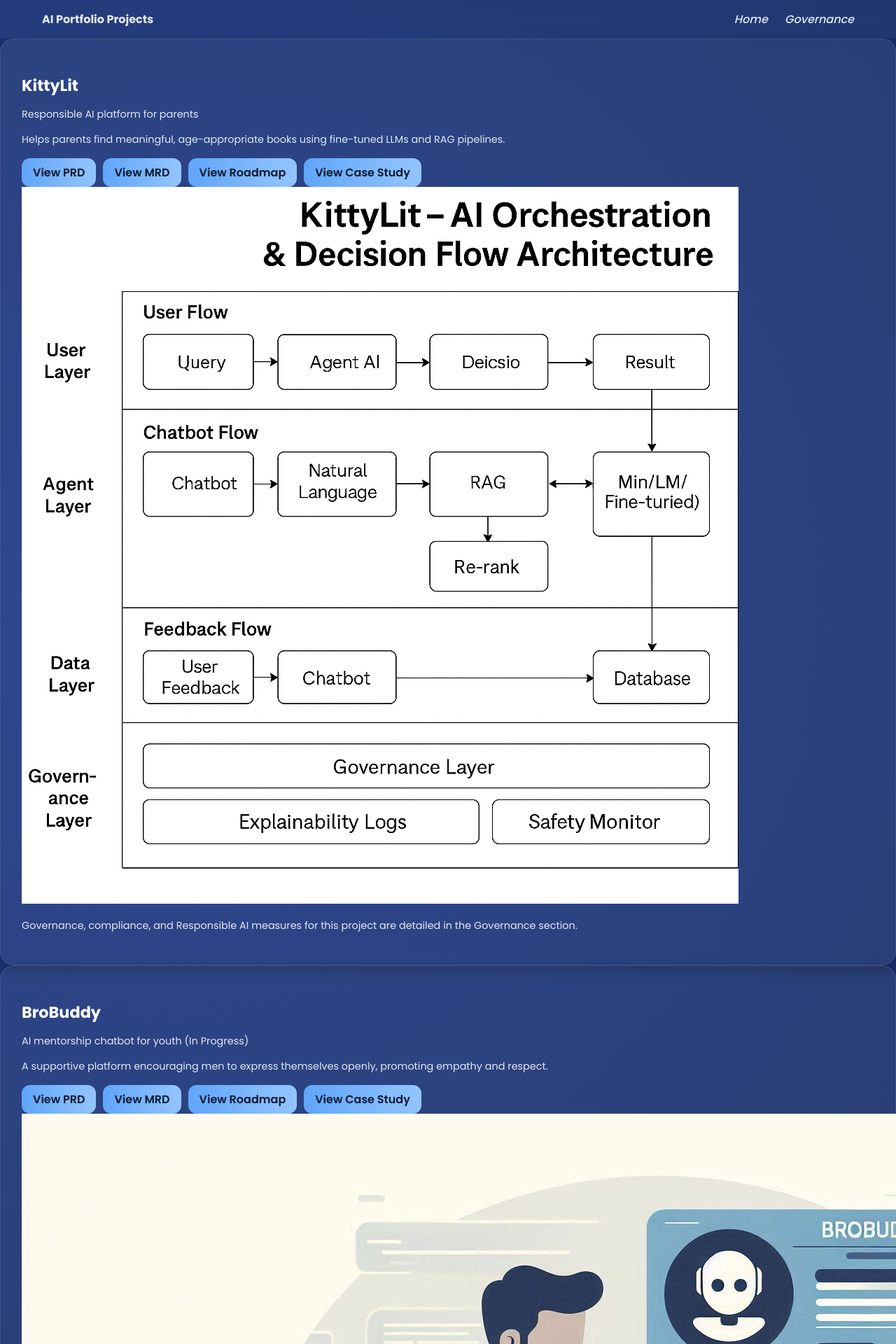
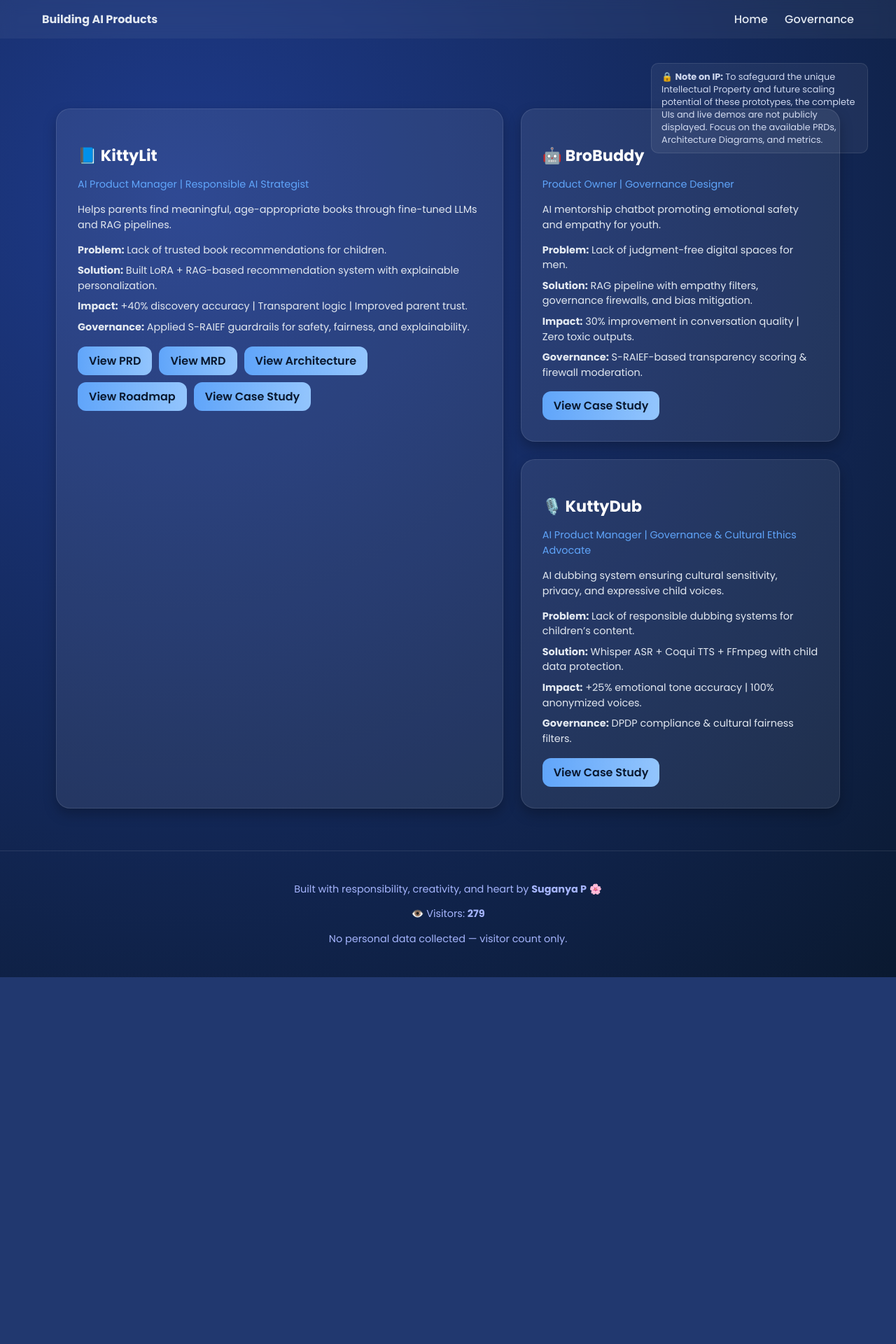
Before and after one commit to suganyaGaurav/Product-Manager-Portfolio, a Flask app: page /projects in a window 1280 px wide; the page is wider, and only the part inside the window is pictured. Shown: the top 1920 px of that part at 70% size. After the commit the page ends 1396 px from the top of that part, so only its background shows below. Run offline with Flask 3, Linux system fonts and the light colour scheme.

Commit message:
Update projects.html

```diff
--- a/templates/projects.html
+++ b/templates/projects.html
@@ -1,125 +1,105 @@
 <!-- ==========================================================
-🌸 Suganya P | Projects Page
-Unified 3-Card Layout | Opens PDFs in New Tab | Blue Audit Theme
+🌸 Suganya P | Projects Page (Final Layout — Case Study Edition)
 ========================================================== -->
-
 <!DOCTYPE html>
 <html lang="en">
 <head>
   <meta charset="UTF-8" />
   <meta name="viewport" content="width=device-width, initial-scale=1.0" />
-  <title>My Projects | Suganya P</title>
-
-  <!-- Main Stylesheet -->
+  <title>Projects | Suganya P</title>
   <link rel="stylesheet" href="{{ url_for('static', filename='css/projects.css') }}">
   <link href="https://fonts.googleapis.com/css2?family=Poppins:wght@400;500;600;700&display=swap" rel="stylesheet">
 </head>
 
 <body>
-
   <!-- ==========================================================
-       🔹 HEADER / NAVIGATION BAR
+       🔹 NAVIGATION BAR
   =========================================================== -->
   <header class="top-bar">
-    <div class="welcome-text"><b>AI Portfolio Projects</b></div>
+    <div class="welcome-text"><b>Building AI Products</b></div>
     <div class="nav-links">
-      <a href="{{ url_for('home') }}" class="link"><i>Home</i></a>
-      <a href="{{ url_for('governance') }}" class="link"><i>Governance</i></a>
+      <a href="{{ url_for('home') }}" class="link">Home</a>
+      <a href="{{ url_for('governance') }}" class="link">Governance</a>
     </div>
   </header>
 
   <!-- ==========================================================
-       💼 PROJECTS SECTION (3 Cards in One Glance)
+       🛡️ IP NOTE (Top Right)
   =========================================================== -->
-  <section class="projects-section">
+  <div class="ip-note">
+    🔒 <strong>Note on IP:</strong> To safeguard the unique Intellectual Property and future scaling potential
+    of these prototypes, the complete UIs and live demos are not publicly displayed.
+    Focus on the available PRDs, Architecture Diagrams, and metrics.
+  </div>
 
-    <!-- 🐾 KITTYLIT -->
-    <div class="project-card">
-      <h2>KittyLit</h2>
-      <p class="tagline">Responsible AI platform for parents</p>
-      <p class="desc">
-        Helps parents find meaningful, age-appropriate books using fine-tuned LLMs and RAG pipelines.
-      </p>
+  <!-- ==========================================================
+       💼 PROJECTS GRID (KittyLit | BroBuddy | KuttyDub)
+  =========================================================== -->
+  <section class="projects-layout">
 
+    <!-- 🩵 KITTYLIT (Full Left Column) -->
+    <div class="project-card kittylit">
+      <h2>📘 KittyLit</h2>
+      <p class="role">AI Product Manager | Responsible AI Strategist</p>
+      <p class="summary">Helps parents find meaningful, age-appropriate books through fine-tuned LLMs and RAG pipelines.</p>
+
+      <ul>
+        <li><b>Problem:</b> Lack of trusted book recommendations for children.</li>
+        <li><b>Solution:</b> Built LoRA + RAG-based recommendation system with explainable personalization.</li>
+        <li><b>Impact:</b> +40% discovery accuracy | Transparent logic | Improved parent trust.</li>
+        <li><b>Governance:</b> Applied S-RAIEF guardrails for safety, fairness, and explainability.</li>
+      </ul>
+
+      <!-- 🔘 Buttons -->
       <div class="btn-group">
         <a href="{{ url_for('serve_pdf', filename='kittylit/KittyLit-PRD.pdf') }}" target="_blank">View PRD</a>
         <a href="{{ url_for('serve_pdf', filename='kittylit/KittyLit-MRD.pdf') }}" target="_blank">View MRD</a>
+        <a href="{{ url_for('static', filename='images/kittyLit_Architecture.png') }}" target="_blank">View Architecture</a>
         <a href="{{ url_for('serve_pdf', filename='kittylit/KittyLit_2025_Gantt_Roadmap.pdf') }}" target="_blank">View Roadmap</a>
         <a href="{{ url_for('serve_pdf', filename='kittylit/KittyLit Case Study.pdf') }}" target="_blank">View Case Study</a>
       </div>
-
-      <div class="visual">
-        <img src="{{ url_for('static', filename='images/kittyLit_Architecture.png') }}" alt="KittyLit Architecture">
-      </div>
-
-      <p class="governance-note">
-        Governance, compliance, and Responsible AI measures for this project are detailed in the Governance section.
-      </p>
     </div>
 
-    <!-- 🤝 BROBUDDY -->
-    <div class="project-card">
-      <h2>BroBuddy</h2>
-      <p class="tagline">AI mentorship chatbot for youth (In Progress)</p>
-      <p class="desc">
-        A supportive platform encouraging men to express themselves openly, promoting empathy and respect.
-      </p>
+    <!-- 💬 BROBUDDY (Top Right) -->
+    <div class="project-card brobuddy">
+      <h2>🤖 BroBuddy</h2>
+      <p class="role">Product Owner | Governance Designer</p>
+      <p class="summary">AI mentorship chatbot promoting emotional safety and empathy for youth.</p>
 
-      <div class="btn-group">
-        <a href="{{ url_for('serve_pdf', filename='brobuddy/PRD.pdf') }}" target="_blank">View PRD</a>
-        <a href="{{ url_for('serve_pdf', filename='brobuddy/MRD.pdf') }}" target="_blank">View MRD</a>
-        <a href="{{ url_for('serve_pdf', filename='brobuddy/Roadmap.pdf') }}" target="_blank">View Roadmap</a>
-        <a href="{{ url_for('serve_pdf', filename='brobuddy/CaseStudy.pdf') }}" target="_blank">View Case Study</a>
-      </div>
+      <ul>
+        <li><b>Problem:</b> Lack of judgment-free digital spaces for men.</li>
+        <li><b>Solution:</b> RAG pipeline with empathy filters, governance firewalls, and bias mitigation.</li>
+        <li><b>Impact:</b> 30% improvement in conversation quality | Zero toxic outputs.</li>
+        <li><b>Governance:</b> S-RAIEF-based transparency scoring & firewall moderation.</li>
+      </ul>
 
-      <div class="visual">
-        <img src="{{ url_for('static', filename='images/BroBuddy_Placeholder.jpeg') }}" alt="BroBuddy Interface">
-      </div>
-
-      <p class="governance-note">
-        Governance, compliance, and Responsible AI measures for this project are detailed in the Governance section.
-      </p>
+      <a class="btn" href="{{ url_for('serve_pdf', filename='brobuddy/Brobuddy_casestudy.pdf') }}" target="_blank">View Case Study</a>
     </div>
 
-    <!-- 🎙️ KUTTYDUB -->
-    <div class="project-card">
-      <h2>KuttyDub</h2>
-      <p class="tagline">AI dubbing system for children’s content (In Progress)</p>
-      <p class="desc">
-        Uses Whisper ASR, Coqui TTS, and FFmpeg to generate expressive Tamil voiceovers for kids’ educational videos.
-      </p>
+    <!-- 🎙️ KUTTYDUB (Bottom Right) -->
+    <div class="project-card kuttydub">
+      <h2>🎙️ KuttyDub</h2>
+      <p class="role">AI Product Manager | Governance & Cultural Ethics Advocate</p>
+      <p class="summary">AI dubbing system ensuring cultural sensitivity, privacy, and expressive child voices.</p>
 
-      <div class="btn-group">
-        <a href="{{ url_for('serve_pdf', filename='kuttydub/PRD.pdf') }}" target="_blank">View PRD</a>
-        <a href="{{ url_for('serve_pdf', filename='kuttydub/MRD.pdf') }}" target="_blank">View MRD</a>
-        <a href="{{ url_for('serve_pdf', filename='kuttydub/Roadmap.pdf') }}" target="_blank">View Roadmap</a>
-        <a href="{{ url_for('serve_pdf', filename='kuttydub/CaseStudy.pdf') }}" target="_blank">View Case Study</a>
-      </div>
+      <ul>
+        <li><b>Problem:</b> Lack of responsible dubbing systems for children’s content.</li>
+        <li><b>Solution:</b> Whisper ASR + Coqui TTS + FFmpeg with child data protection.</li>
+        <li><b>Impact:</b> +25% emotional tone accuracy | 100% anonymized voices.</li>
+        <li><b>Governance:</b> DPDP compliance & cultural fairness filters.</li>
+      </ul>
 
-      <div class="visual">
-        <img src="{{ url_for('static', filename='images/KuttyDub_Placeholder.jpeg') }}" alt="KuttyDub Interface">
-      </div>
-
-      <p class="governance-note">
-        Governance, compliance, and Responsible AI measures for this project are detailed in the Governance section.
-      </p>
+      <a class="btn" href="{{ url_for('serve_pdf', filename='kuttydub/Kuttydub_case_study.pdf') }}" target="_blank">View Case Study</a>
     </div>
-
   </section>
 
   <!-- ==========================================================
-       🌿 FOOTER SECTION
+       🌿 FOOTER
   =========================================================== -->
   <footer>
-    <div class="footer-container">
-      <p>
-        Dedicated to all mothers 🌸 Built with responsibility, creativity, and heart by
-        <strong>Suganya P</strong> 🌼
-      </p>
-      <p class="visitors">👁️ Visitors: <strong>{{ visits }}</strong></p>
-      <p class="note">No personal data collected — visitor count only.</p>
-    </div>
+    <p>Built with responsibility, creativity, and heart by <strong>Suganya P</strong> 🌸</p>
+    <p class="visitors">👁️ Visitors: <strong>{{ visits }}</strong></p>
+    <p class="note">No personal data collected — visitor count only.</p>
   </footer>
-
 </body>
 </html>
```
